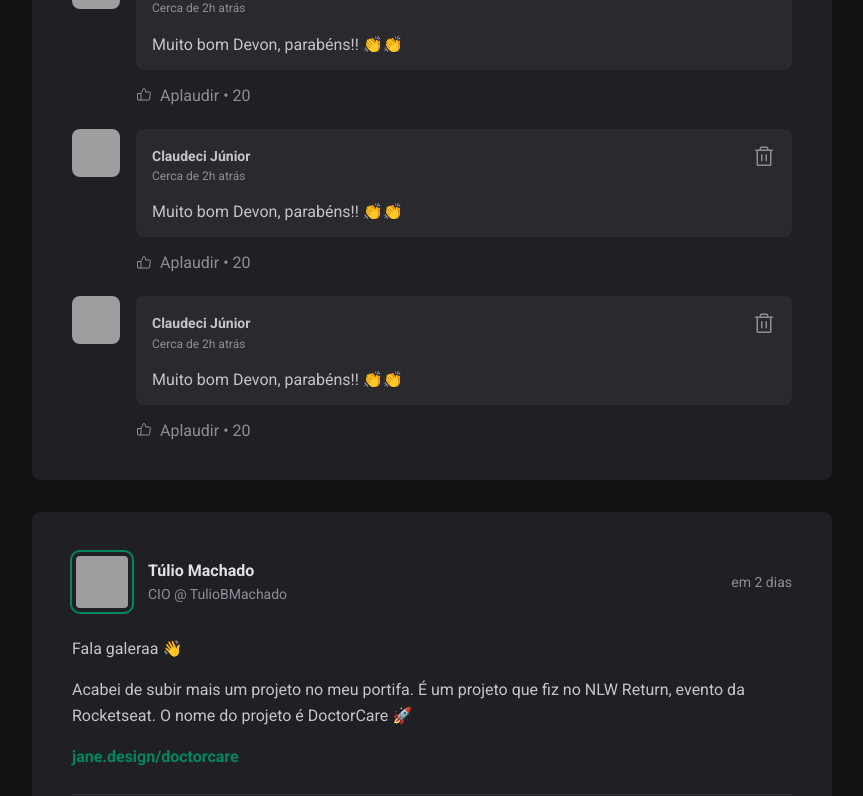
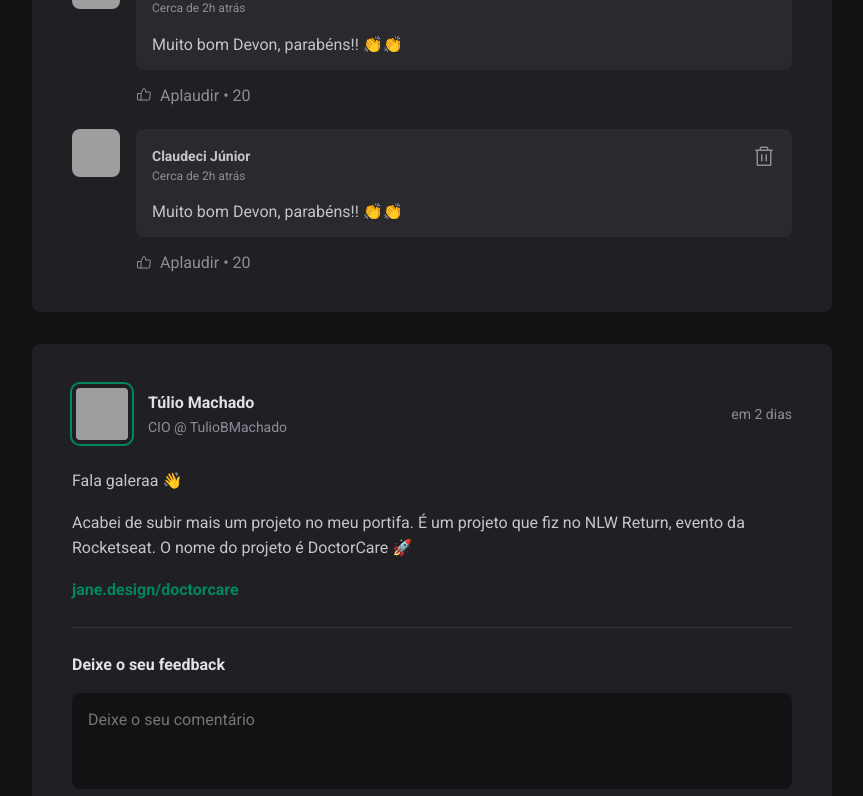
Before and after one commit to claudecijr77/fundamentos_reactjs, a React (Vite) app: page / in a window 1280 px wide. Shown: the part 624-1420 px from the top of the page, without its empty margins (352-1215 px from the left). Built offline with nearby package versions, Linux system fonts and the light colour scheme; grey boxes are pictures that could not be loaded.

Commit message:
Projeto01/Os Motores do React/Estado

```diff
--- a/src/components/Post.jsx
+++ b/src/components/Post.jsx
@@ -2,10 +2,15 @@
 import ptBR from 'date-fns/locale/pt-BR';
 
 import styles from './Post.module.css'
-import {Comment} from "./Comment";
-import {Avatar} from "./Avatar";
+import {Comment} from './Comment';
+import {Avatar} from './Avatar';
+import {useState} from 'react';
+
+// conceito de estados =  são variaveis que eu quero que o componete monitore
 
 export function Post({author, publishedAt, content}) {
+
+    const [comments, setComments] = useState([1, 2, ]);
 
     const publishDateFormatted = format(
         publishedAt,
@@ -16,6 +21,11 @@
     const publishedDateRelativeToNow = formatDistanceToNow(publishedAt, {
         locale: ptBR, addSuffix: true,
     })
+
+    function handleCreateNewComment() {
+        event.preventDefault();
+        setComments([...comments, comments.length + 1])
+    }
 
     return (
         <article className={styles.post}>
@@ -44,7 +54,7 @@
                 })}
             </div>
 
-            <form className={styles.commentForm}>
+            <form onSubmit={handleCreateNewComment} className={styles.commentForm}>
                 <strong>Deixe o seu feedback</strong>
 
                 <textarea
@@ -57,9 +67,9 @@
             </form>
 
             <div className={styles.commentList}>
-                <Comment />
-                <Comment />
-                <Comment />
+                {comments.map(() => {
+                    return <Comment />
+                })}
             </div>
         </article>
     )
```
